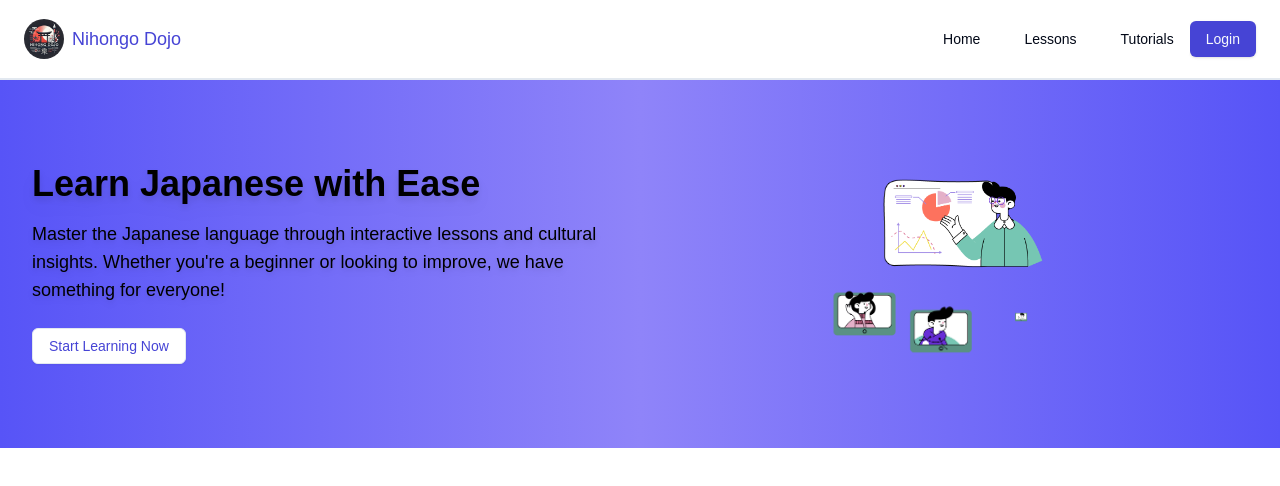
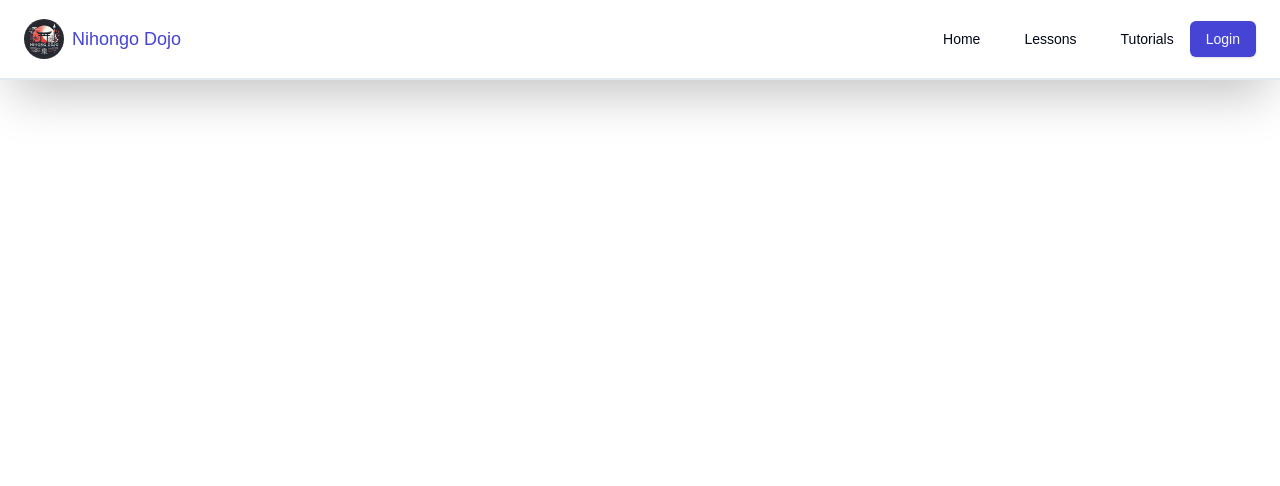
Before and after one commit to mohaiminul375/nihongo-dojo-client, a Next.js app: page / in a window 1280 px wide. Shown: the top 486 px of the page. Built offline with nearby package versions, Linux system fonts and the light colour scheme.

Commit message:
remove banner cause not will be home page

```diff
--- a/src/app/page.tsx
+++ b/src/app/page.tsx
@@ -1,10 +1,9 @@
-import Banner from '@/components/Home/Banner'
 import React from 'react'
 
 export default function page() {
   return (
     <div>
-      <Banner />
+
     </div>
   )
 }
--- a/src/components/Home/Banner.tsx
+++ /dev/null
@@ -1,37 +0,0 @@
-'use client';
-
-import { Player } from '@lottiefiles/react-lottie-player';
-import bannerAnimation from '../../../public/banner.json';
-import { Button } from '../ui/button';
-
-const Banner = () => {
-    return (
-        <section className="grid md:grid-cols-2 items-center p-8 bg-gradient-to-r from-[#5754F7] via-[#8F84F9] to-[#5754F7] text-white">
-            {/* Left Section - Text Content */}
-            <div className="text-center md:text-left">
-                <h1 className="text-4xl font-extrabold mb-4 text-black drop-shadow-lg">Learn Japanese with Ease</h1>
-                <p className="text-lg text-black mb-6 drop-shadow-md">
-                    Master the Japanese language through interactive lessons and cultural insights.
-                    Whether you're a beginner or looking to improve, we have something for everyone!
-                </p>
-
-                <Button variant="destructive" className="">
-                    Start Learning Now
-                </Button>
-            </div>
-
-            {/* Right Section - Lottie Animation */}
-            <div className="flex justify-center md:justify-end">
-                <Player
-                    autoplay={true}
-                    loop={true}
-                    src={bannerAnimation}
-                    style={{ height: 'auto', maxWidth: '100%' }}
-                    className="w-2/3 md:w-1/2"
-                />
-            </div>
-        </section>
-    );
-};
-
-export default Banner;
```
